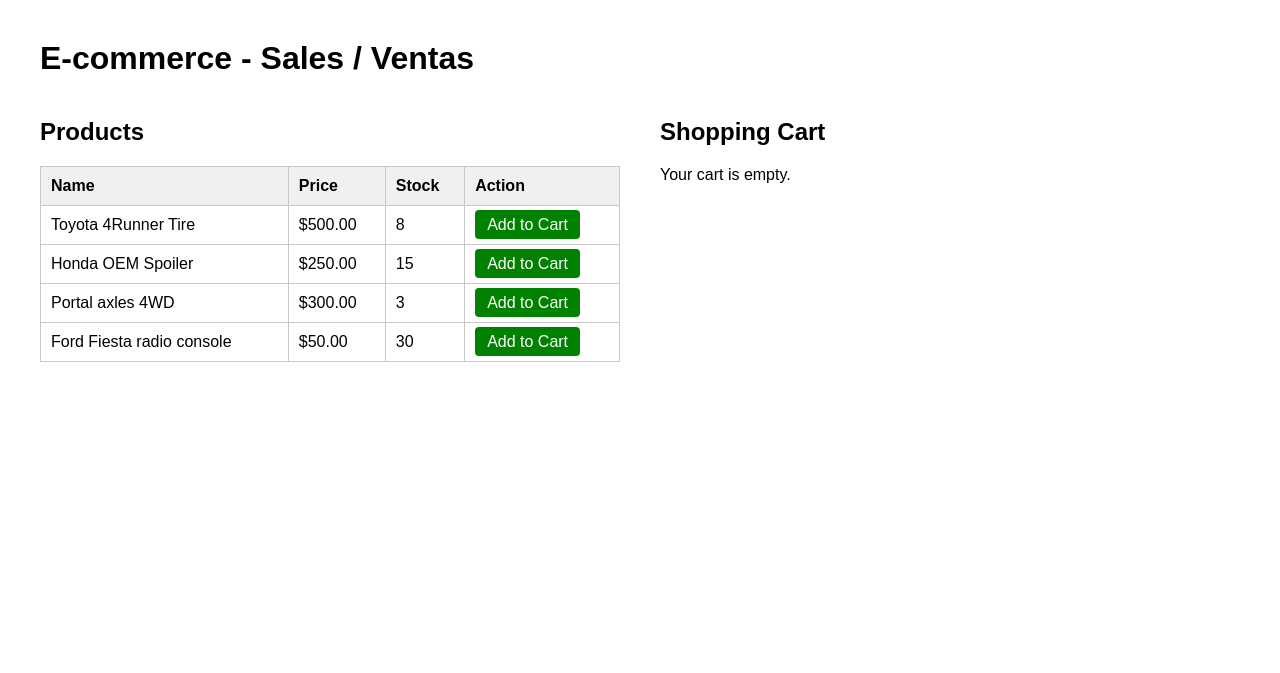
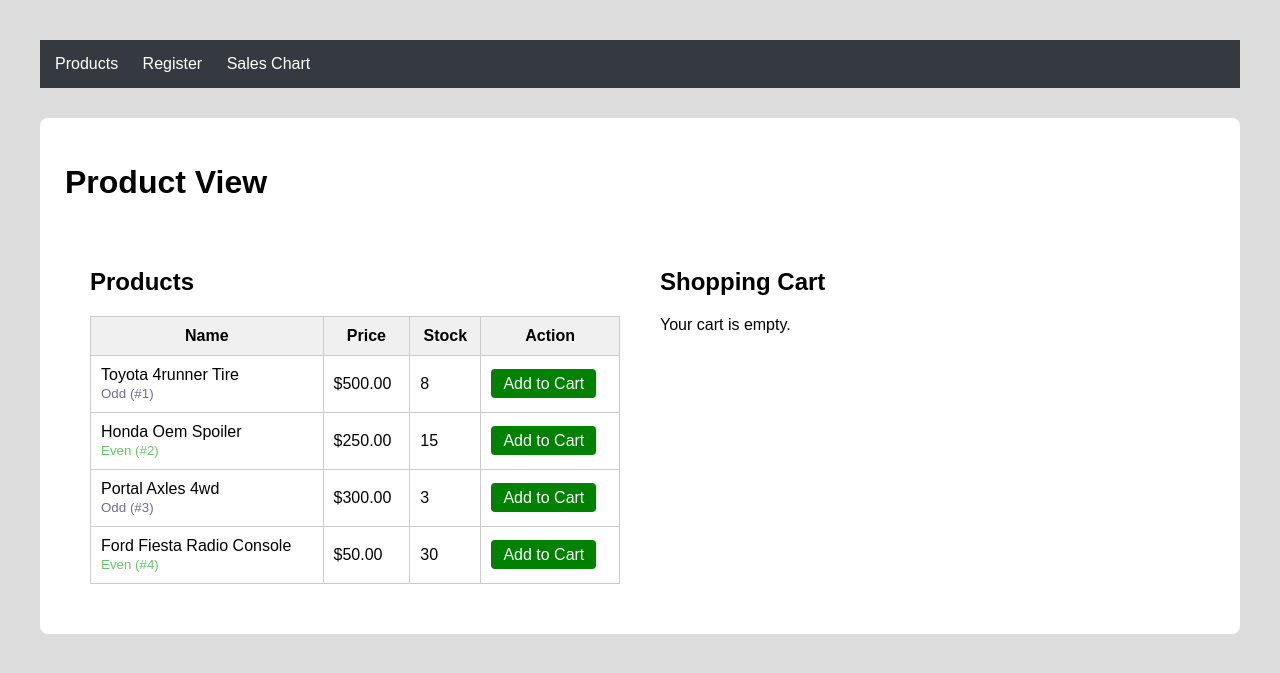
Before and after one commit to rmadilloman/django-ecommerce-test, a Django app: page /ventas/ in a window 1280 px wide. Shown: the top 673 px of the page. Run offline with Django 5.2, Linux system fonts and the light colour scheme; data comes from the database, SQL or seed files in the repository; both versions use the stored data as it was after the commit.

Commit message:
Add Django Templates

```diff
--- /dev/null
+++ b/ventas/templates/ventas/base.html
@@ -0,0 +1,43 @@
+<!DOCTYPE html>
+<html>
+<head>
+    <title>{% block title %}E-commerce{% endblock %}</title>
+    <style>
+        body {
+            font-family: Arial, sans-serif;
+            margin: 40px;
+            background-color: rgb(221, 221, 221);
+        }
+        nav {
+            background-color: #343a40;
+            padding: 15px;
+            margin-bottom: 30px;
+        }
+        nav a {
+            color: rgb(255, 255,255);
+            margin-right: 20px;
+            text-decoration: none;
+        }
+        .container {
+            background-color:rgb(255, 255,255);
+            padding: 25px;
+            border-radius: 8px;
+        }
+    </style>
+    {% block extra_css %}{% endblock %}
+</head>
+<body>
+
+    <nav>
+        <a href="{% url 'product_list' %}">Products</a>
+        <a href="{% url 'register' %}">Register</a>
+        <a href="{% url 'sales_chart_page' %}">Sales Chart</a>
+    </nav>
+
+    <div class="container">
+        {% block content %}
+        {% endblock %}
+    </div>
+
+</body>
+</html>
--- /dev/null
+++ b/ventas/templates/ventas/product_row.html
@@ -0,0 +1,19 @@
+<!-- just for "Include" test purposes so far-->
+<tr>
+    <td style="border: 1px solid #ccc; padding: 10px;">
+        {{ product.name|title }}
+        {% if forloop.counter|divisibleby:2 %}
+            <br><small style="color: rgb(107, 197, 107);">Even (#{{ forloop.counter }})</small>
+        {% else %}
+            <br><small style="color: rgb(109, 109, 155);">Odd (#{{ forloop.counter }})</small>
+        {% endif %}
+    </td>
+    <td style="border: 1px solid #ccc; padding: 10px;">${{ product.price|floatformat:2 }}</td>
+    <td style="border: 1px solid #ccc; padding: 10px;">{{ product.stock }}</td>
+    <td style="border: 1px solid #ccc; padding: 10px;">
+        <a href="{% url 'add_to_cart' product.id %}"
+           style="padding: 6px 12px; background: #008200; color: rgb(255,255,255); text-decoration: none; border-radius: 4px;">
+           Add to Cart
+        </a>
+    </td>
+</tr>
--- a/ventas/templates/ventas/ventas.html
+++ b/ventas/templates/ventas/ventas.html
@@ -1,26 +1,9 @@
-<!DOCTYPE html>
-<html>
-<head>
-    <title>E-commerce - Ventas</title>
-    <style>
-        body { font-family: Arial, sans-serif; margin: 40px; }
-        .container { display: flex; gap: 40px; }
-        .products, .cart { flex: 1; }
-        table { width: 100%; border-collapse: collapse; margin-top: 15px; }
-        th, td { border: 1px solid rgb(200,200,200); padding: 10px; text-align: left; }
-        th { background-color: rgb(240,240,240); }
-        .btn { padding: 6px 12px; text-decoration: none; border-radius: 4px; }
-        .btn-add { background: rgb(0,130,0); color: white; }
-        .btn-remove { background: rgb(240,0,60); color: white; }
-        .btn-order { background: rgb(0,140,230); color: white; padding: 10px 20px; }
-        .messages { margin-bottom: 20px; }
-        .success { color: rgb(0,200,0); }
-        .warning { color: rgb(250,100,0); }
-        .info { color: rgb(0,0,255); }
-    </style>
-</head>
-<body>
-    <h1>E-commerce - Sales / Ventas</h1>
+{% extends 'ventas/base.html' %}
+
+{% block title %}E-commerce - Ventas{% endblock %}
+
+{% block content %}
+    <h1>Product View</h1>
 
     {% if messages %}
         <div class="messages">
@@ -30,30 +13,23 @@
         </div>
     {% endif %}
 
-    <div class="container">
+    <div class="container" style="display: flex; gap: 40px;">
         <!-- PRODUCTS LIST -->
-        <div class="products">
+        <div class="products" style="flex: 1;">
             <h2>Products</h2>
             {% if products %}
-                <table>
+                <table style="width: 100%; border-collapse: collapse; margin-top: 15px;">
                     <thead>
                         <tr>
-                            <th>Name</th>
-                            <th>Price</th>
-                            <th>Stock</th>
-                            <th>Action</th>
+                            <th style="border: 1px solid #ccc; padding: 10px; background: #f0f0f0;">Name</th>
+                            <th style="border: 1px solid #ccc; padding: 10px; background: #f0f0f0;">Price</th>
+                            <th style="border: 1px solid #ccc; padding: 10px; background: #f0f0f0;">Stock</th>
+                            <th style="border: 1px solid #ccc; padding: 10px; background: #f0f0f0;">Action</th>
                         </tr>
                     </thead>
                     <tbody>
                         {% for product in products %}
-                        <tr>
-                            <td>{{ product.name }}</td>
-                            <td>${{ product.price }}</td>
-                            <td>{{ product.stock }}</td>
-                            <td>
-                                <a href="{% url 'add_to_cart' product.id %}" class="btn btn-add">Add to Cart</a>
-                            </td>
-                        </tr>
+                            {% include 'ventas/product_row.html' with product=product %}
                         {% endfor %}
                     </tbody>
                 </table>
@@ -63,38 +39,43 @@
         </div>
 
         <!-- SHOPPING CART -->
-        <div class="cart">
+        <div class="cart" style="flex: 1;">
             <h2>Shopping Cart</h2>
             {% if cart_items %}
-                <table>
+                <table style="width: 100%; border-collapse: collapse; margin-top: 15px;">
                     <thead>
                         <tr>
-                            <th>Product</th>
-                            <th>Qty</th>
-                            <th>Subtotal</th>
-                            <th>Action</th>
+                            <th style="border: 1px solid #ccc; padding: 10px; background: #f0f0f0;">Product</th>
+                            <th style="border: 1px solid #ccc; padding: 10px; background: #f0f0f0;">Qty</th>
+                            <th style="border: 1px solid #ccc; padding: 10px; background: #f0f0f0;">Subtotal</th>
+                            <th style="border: 1px solid #ccc; padding: 10px; background: #f0f0f0;">Action</th>
                         </tr>
                     </thead>
                     <tbody>
                         {% for item in cart_items %}
                         <tr>
-                            <td>{{ item.product.name }}</td>
-                            <td>{{ item.quantity }}</td>
-                            <td>${{ item.item_total }}</td>
-                            <td>
-                                <a href="{% url 'remove_from_cart' item.product.id %}" class="btn btn-remove">Remove</a>
+                            <td style="border: 1px solid #ccc; padding: 10px;">{{ item.product.name|title }}</td>
+                            <td style="border: 1px solid #ccc; padding: 10px;">{{ item.quantity }}</td>
+                            <td style="border: 1px solid #ccc; padding: 10px;">${{ item.item_total|floatformat:2 }}</td>
+                            <td style="border: 1px solid #ccc; padding: 10px;">
+                                <a href="{% url 'remove_from_cart' item.product.id %}"
+                                   style="padding: 6px 12px; background: rgb(214, 35, 23); color: rgb(255,255,255); text-decoration: none; border-radius: 4px;">
+                                   Remove
+                                </a>
                             </td>
                         </tr>
                         {% endfor %}
                     </tbody>
                 </table>
-                <h3>Total: ${{ cart_total }}</h3>
+                <h3>Total: ${{ cart_total|floatformat:2 }}</h3>
                 <br>
-                <a href="{% url 'process_order' %}" class="btn btn-order">Process Order</a>
+                <a href="{% url 'process_order' %}"
+                   style="padding: 10px 20px; background: rgb(3, 109, 207); color: rgb(255,255,255); text-decoration: none; border-radius: 4px;">
+                   Process Order
+                </a>
             {% else %}
                 <p>Your cart is empty.</p>
             {% endif %}
         </div>
     </div>
-</body>
-</html>
+{% endblock %}
```
Also changed, not shown: db.sqlite3.
